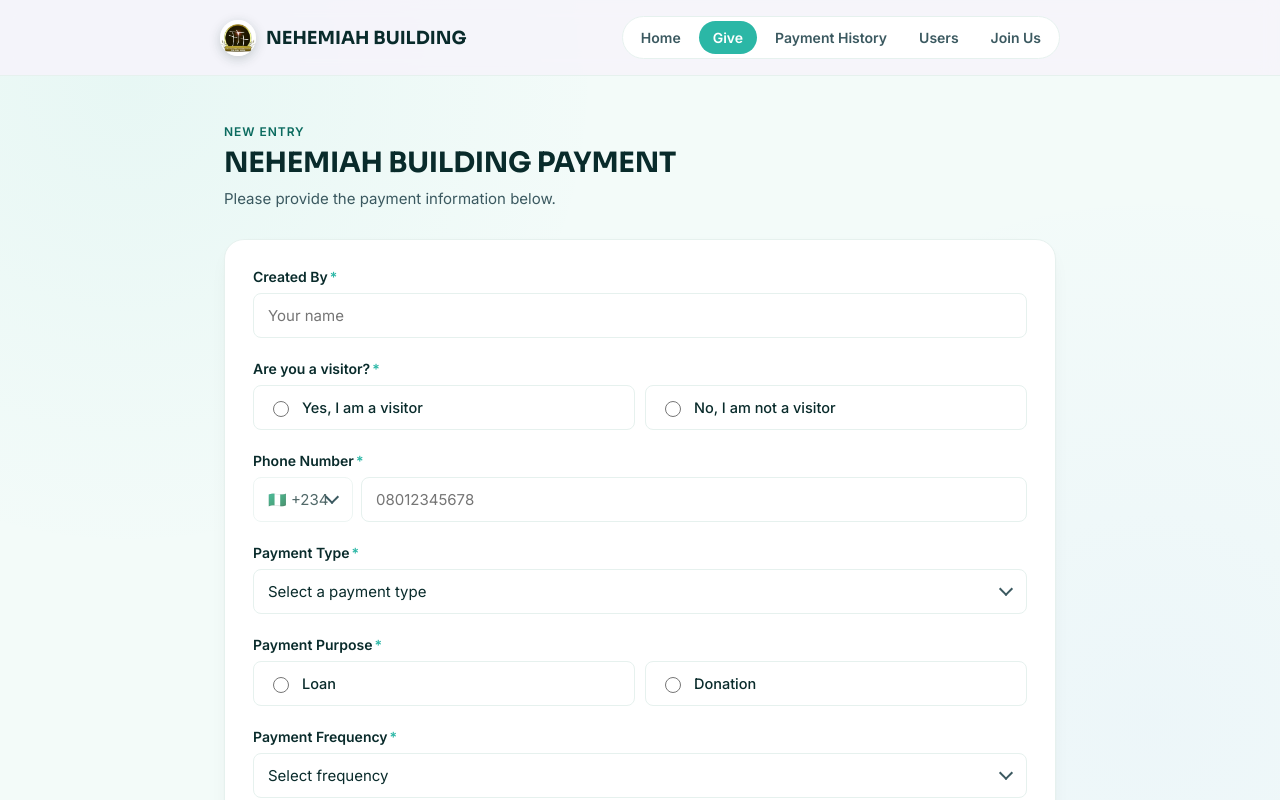
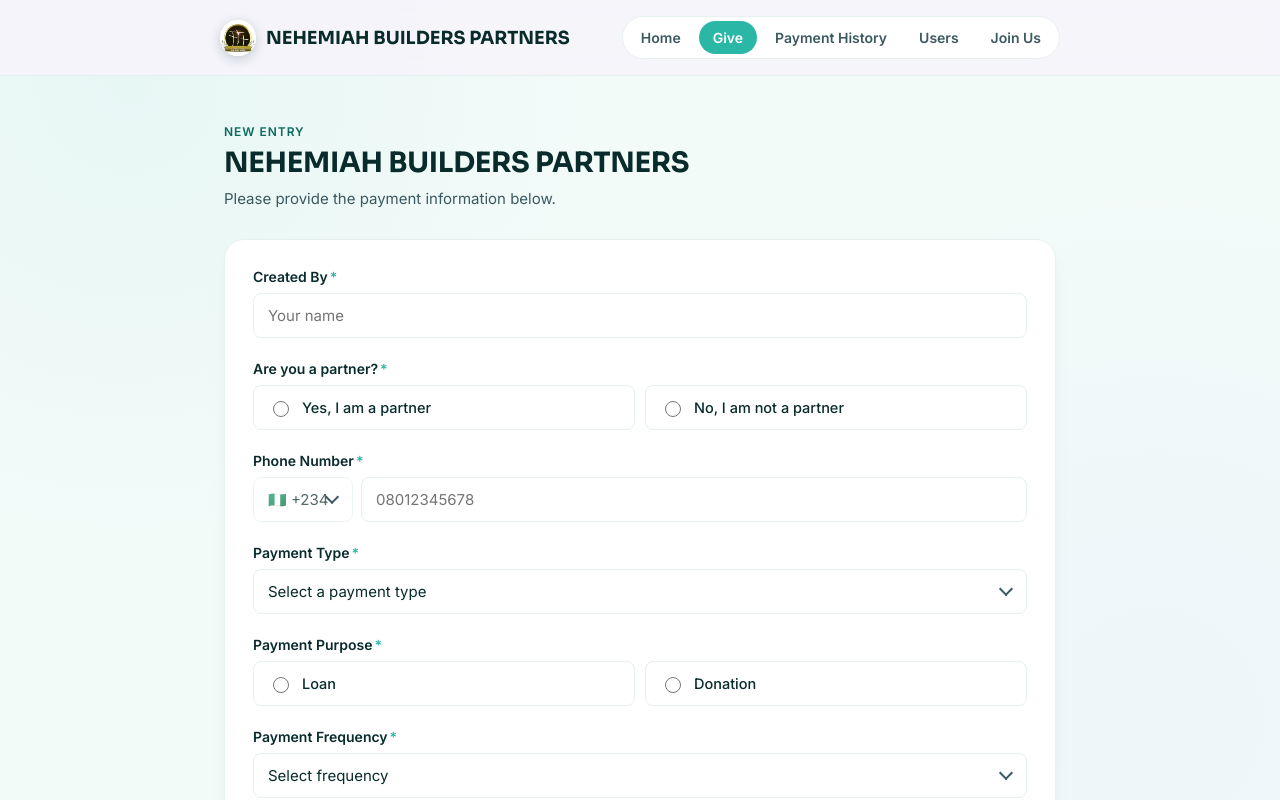
Before and after one commit to Kelekeys1234/new_payment, a React (Vite) app in the folder payment-app-project/frontend/: page /give in a window 1280 px wide. Built offline with nearby package versions, Linux system fonts and the light colour scheme; the HTML template or start-up script is replaced by a standard one.

Commit message:
Refresh partner branding and landing image

```diff
--- a/payment-app-project/frontend/src/components/Navbar.tsx
+++ b/payment-app-project/frontend/src/components/Navbar.tsx
@@ -16,7 +16,7 @@ export default function Navbar() {
       <div className="navbar-inner">
         <NavLink to="/" className="navbar-brand">
           <img src={logoUrl} alt="Calvary Point Assembly International" className="navbar-logo" />
-          NEHEMIAH BUILDING
+          NEHEMIAH BUILDERS PARTNERS
         </NavLink>
         <nav className="navbar-links">
           {links.map((link) => (
--- a/payment-app-project/frontend/src/components/PaymentForm.tsx
+++ b/payment-app-project/frontend/src/components/PaymentForm.tsx
@@ -91,7 +91,7 @@ export default function PaymentForm({ onSubmitted }: { onSubmitted?: () => void
   // letting them create a bare-bones record inline (that inline path is reserved for visitors).
   useEffect(() => {
     if (isVisitor === false && lookupStatus === "not-found") {
-      alert("This phone number was not found in Nehemiah Building membership records. Please register first.");
+      alert("This phone number was not found in Nehemiah Builders Partners records. Please register first.");
       navigate("/register", { state: { phoneNumber: phoneNumber.trim() } });
     }
   }, [isVisitor, lookupStatus, phoneNumber, navigate]);
@@ -221,7 +221,7 @@ export default function PaymentForm({ onSubmitted }: { onSubmitted?: () => void
       {/* Visitor */}
       <div className="field">
         <label className="field-label">
-          Are you a visitor?<span className="field-required">*</span>
+          Are you a partner?<span className="field-required">*</span>
         </label>
         <div className="radio-group horizontal">
           <label className={"radio-option" + (isVisitor === true ? " checked" : "")}>
@@ -231,7 +231,7 @@ export default function PaymentForm({ onSubmitted }: { onSubmitted?: () => void
               checked={isVisitor === true}
               onChange={() => setIsVisitor(true)}
             />
-            <span className="radio-option-label">Yes, I am a visitor</span>
+            <span className="radio-option-label">Yes, I am a partner</span>
           </label>
           <label className={"radio-option" + (isVisitor === false ? " checked" : "")}>
             <input
@@ -240,7 +240,7 @@ export default function PaymentForm({ onSubmitted }: { onSubmitted?: () => void
               checked={isVisitor === false}
               onChange={() => setIsVisitor(false)}
             />
-            <span className="radio-option-label">No, I am not a visitor</span>
+            <span className="radio-option-label">No, I am not a partner</span>
           </label>
         </div>
         {errors.isVisitor && <div className="field-error">{errors.isVisitor}</div>}
--- a/payment-app-project/frontend/src/index.css
+++ b/payment-app-project/frontend/src/index.css
@@ -937,6 +937,7 @@ table.data-table {
 
 .landing-hero-content, .hero-scripture { position: relative; z-index: 1; }
 .landing-hero-content { max-width: 680px; }
+.landing-hero-image { position: absolute; z-index: 1; right: 9%; top: 18%; width: min(30vw, 340px); height: min(30vw, 340px); object-fit: cover; border-radius: 50% 50% 4px 50%; border: 8px solid rgba(236,185,79,.8); box-shadow: 22px 24px 0 rgba(255,255,255,.1), 0 20px 50px rgba(0,0,0,.28); }
 .landing-kicker { margin: 0 0 19px; font-size: 11px; letter-spacing: .16em; text-transform: uppercase; font-weight: 700; }
 .landing-kicker span { display: inline-block; width: 25px; height: 1px; margin: 0 9px 4px 0; background: currentColor; }
 .landing-hero h1, .landing-cta h2 { font-size: clamp(54px, 8vw, 106px); line-height: .91; letter-spacing: -.065em; }
@@ -987,6 +988,7 @@ table.data-table {
 @media (max-width: 700px) {
   .landing-hero { min-height: 590px; padding-top: 62px; padding-bottom: 170px; }
   .hero-scripture { right: 28px; bottom: 35px; max-width: 225px; }
+  .landing-hero-image { width: 130px; height: 130px; right: 20px; top: 40px; border-width: 4px; opacity: .75; }
   .landing-purpose { padding: 76px 25px 45px; grid-template-columns: 1fr; gap: 28px; }
   .landing-pillars { padding: 0 25px 76px; grid-template-columns: 1fr; }
   .landing-pillar, .landing-pillar:last-child { min-height: 0; border: 0; border-top: 1px solid #d9e2db; padding: 26px 0; }
--- a/payment-app-project/frontend/src/pages/LandingPage.tsx
+++ b/payment-app-project/frontend/src/pages/LandingPage.tsx
@@ -1,4 +1,5 @@
 import { Link } from "react-router-dom";
+import partnersImage from "../assets/landing-partners.jpeg";
 
 const pillars = [
   {
@@ -35,6 +36,7 @@ export default function LandingPage() {
             <a href="#vision" className="landing-button landing-button-quiet">Our vision <span>↓</span></a>
           </div>
         </div>
+        <img className="landing-hero-image" src={partnersImage} alt="Nehemiah Builders Partners" />
         <div className="hero-scripture">
           <span className="scripture-mark">“</span>
           <p>Freely ye have received, freely give.</p>
@@ -52,7 +54,7 @@ export default function LandingPage() {
           <h2>Called to build<br />something that lasts.</h2>
         </div>
         <p className="purpose-copy">
-          The Nehemiah Building is a shared act of faith. There is a place for every willing heart, every prayer, and every gift.
+          Nehemiah Builders Partners is a shared act of faith. There is a place for every willing heart, every prayer, and every gift.
         </p>
       </section>
 
@@ -75,7 +77,7 @@ export default function LandingPage() {
       </section>
 
       <footer className="landing-footer">
-        <div className="footer-brand">NEHEMIAH <span>BUILDING</span></div>
+        <div className="footer-brand">NEHEMIAH BUILDERS <span>PARTNERS</span></div>
         <div className="footer-contact">
           <a href="https://www.calvararian.org" target="_blank" rel="noreferrer">www.calvararian.org</a>
           <a href="tel:09090006142">09090006142</a>
--- a/payment-app-project/frontend/src/pages/PaymentPage.tsx
+++ b/payment-app-project/frontend/src/pages/PaymentPage.tsx
@@ -5,7 +5,7 @@ export default function PaymentPage() {
     <>
       <div className="page-header">
         <p className="page-eyebrow">New Entry</p>
-        <h1 className="page-title">NEHEMIAH BUILDING PAYMENT</h1>
+        <h1 className="page-title">NEHEMIAH BUILDERS PARTNERS</h1>
         <p className="page-subtitle">Please provide the payment information below.</p>
       </div>
       <PaymentForm />
--- a/payment-app-project/frontend/src/pages/UserRegistrationPage.tsx
+++ b/payment-app-project/frontend/src/pages/UserRegistrationPage.tsx
@@ -98,7 +98,7 @@ export default function UserRegistrationPage() {
       <>
         <div className="page-header">
           <p className="page-eyebrow">Registration</p>
-          <h1 className="page-title">NEHEMIAH BUILDING USER REGISTRATION</h1>
+          <h1 className="page-title">NEHEMIAH BUILDERS PARTNERS REGISTRATION</h1>
         </div>
         <div className="receipt">
           <div className="receipt-head">
@@ -124,7 +124,7 @@ export default function UserRegistrationPage() {
     <>
       <div className="page-header">
         <p className="page-eyebrow">Registration</p>
-        <h1 className="page-title">NEHEMIAH BUILDING USER REGISTRATION</h1>
+        <h1 className="page-title">NEHEMIAH BUILDERS PARTNERS REGISTRATION</h1>
         <p className="page-subtitle">
           {redirectState?.phoneNumber
             ? "We couldn't find this phone number in our membership records. Please complete registration below."
```
Also changed, not shown: payment-app-project/frontend/src/assets/landing-partners.jpeg (added).
